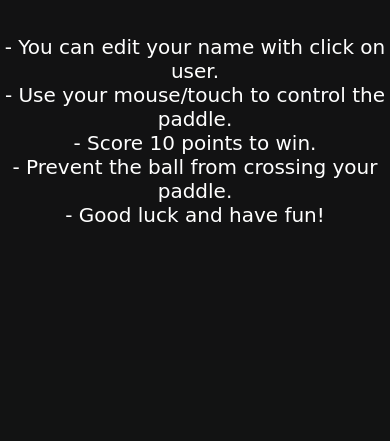
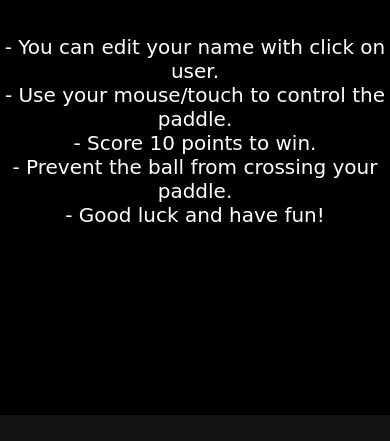
Before and after one commit to dhanashri-code/ping-pong-game, a plain HTML site: page pingpong game/index.html in a window 390 px wide. Shown: the part 403-844 px from the top of the page. Drawn offline with Linux system fonts and the light colour scheme.

Commit message:
Update index1.css

```diff
--- a/pingpong game/index1.css
+++ b/pingpong game/index1.css
@@ -10,8 +10,8 @@ canvas {
     display: block;
     margin:auto;
     background-color: black;
-    width:900;
-    height:400;
+    width:900px;
+    height:400px;
 }
 div{
     display: flex;
@@ -116,7 +116,6 @@ button:hover {
 @media (max-width: 768px) {
 
     canvas{
-        width: 100%;
-        height: auto;
+        height: 700px;
     }
 }
```
